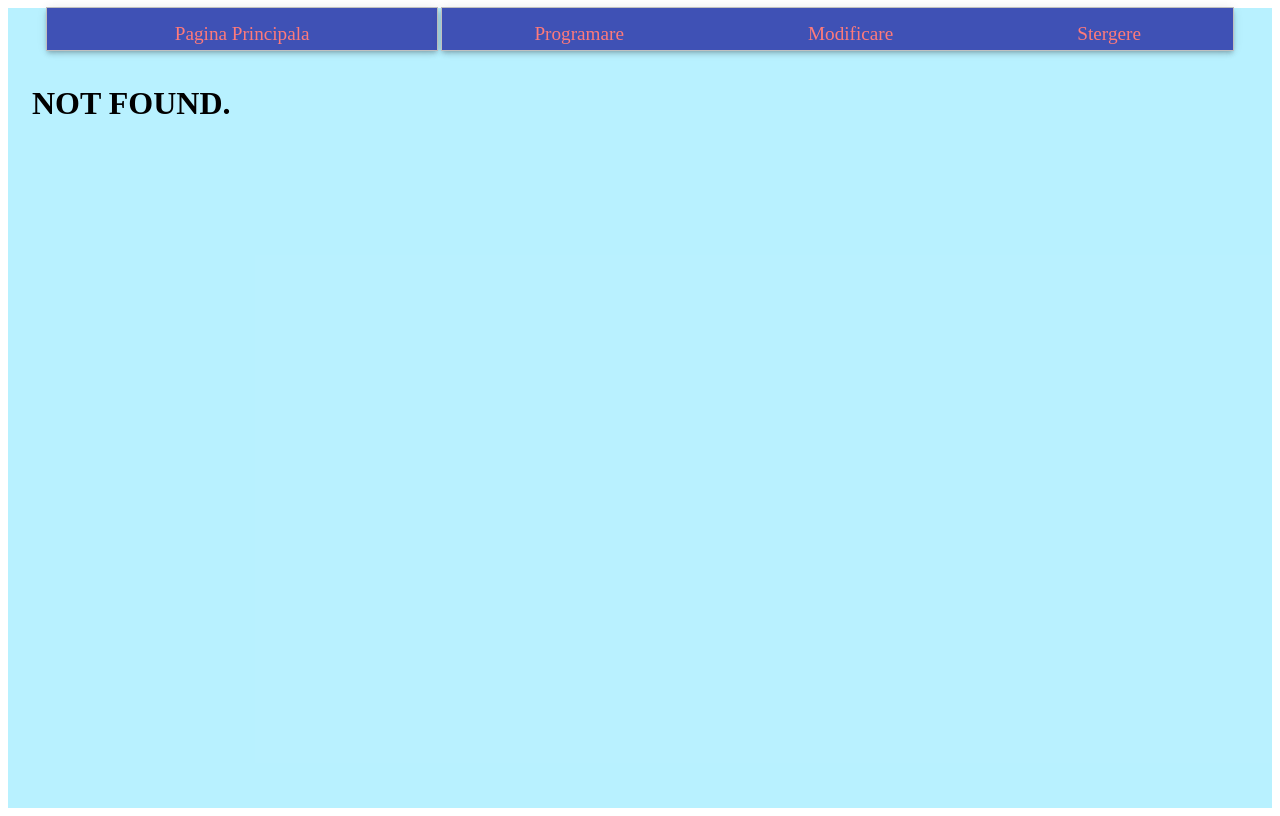
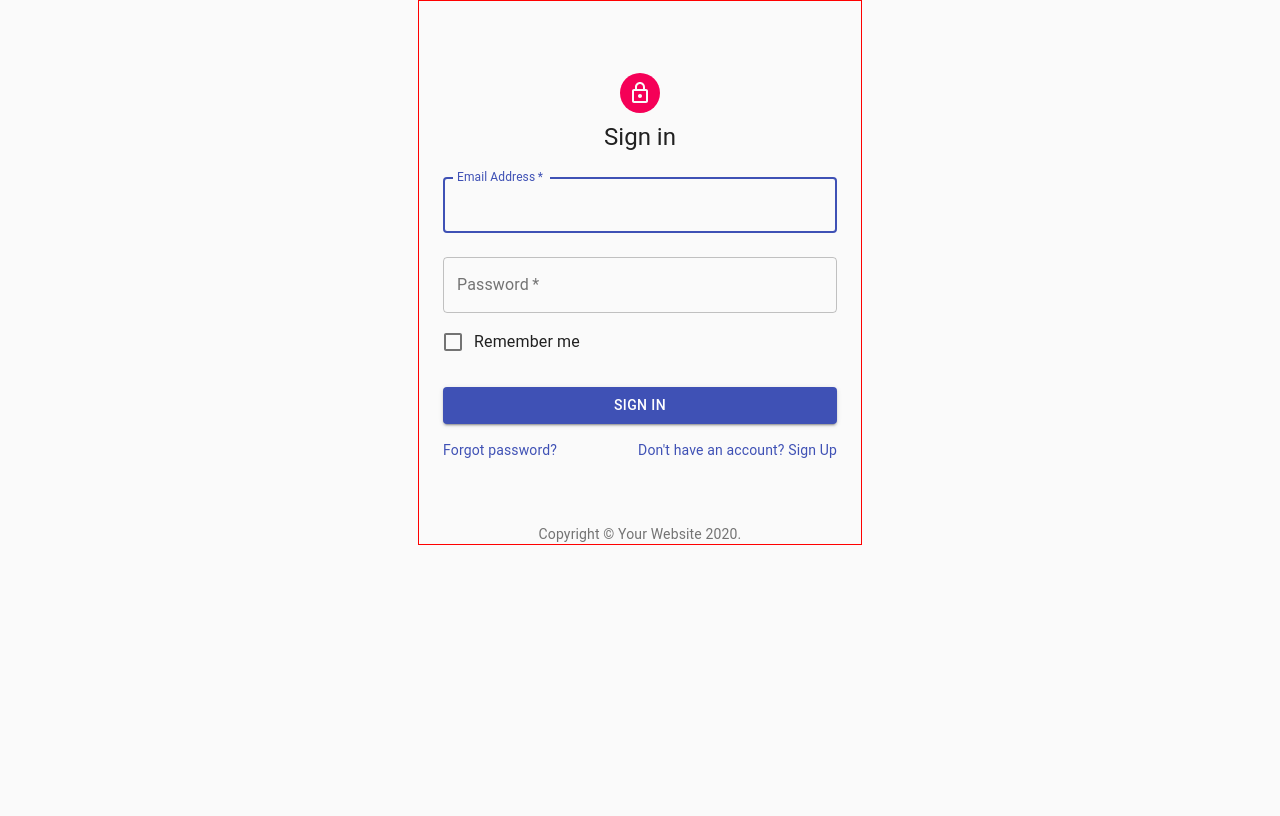
Before and after one commit to constAlex/platforma-facultate-demo, a React (Create React App) app: page /login in a window 1280 px wide. Before the commit this address had no page. Built offline with nearby package versions, Linux system fonts and the light colour scheme.

Commit message:
added login template component from material-ui

```diff
--- /dev/null
+++ b/src/components/IFrameDemo/IFrameDemo.scss
@@ -0,0 +1,3 @@
+main {
+  border: 1px solid red;
+}
--- /dev/null
+++ b/src/components/IFrameDemo/IFrameDemo.tsx
@@ -0,0 +1,120 @@
+import React from "react";
+import Avatar from "@material-ui/core/Avatar";
+import Button from "@material-ui/core/Button";
+import CssBaseline from "@material-ui/core/CssBaseline";
+import TextField from "@material-ui/core/TextField";
+import FormControlLabel from "@material-ui/core/FormControlLabel";
+import Checkbox from "@material-ui/core/Checkbox";
+import Link from "@material-ui/core/Link";
+import Grid from "@material-ui/core/Grid";
+import Box from "@material-ui/core/Box";
+import LockOutlinedIcon from "@material-ui/icons/LockOutlined";
+import Typography from "@material-ui/core/Typography";
+import { makeStyles } from "@material-ui/core/styles";
+import Container from "@material-ui/core/Container";
+import "./IFrameDemo.scss";
+
+function Copyright() {
+  return (
+    <Typography variant="body2" color="textSecondary" align="center">
+      {"Copyright © "}
+      <Link color="inherit" href="https://material-ui.com/">
+        Your Website
+      </Link>{" "}
+      {new Date().getFullYear()}
+      {"."}
+    </Typography>
+  );
+}
+
+const useStyles = makeStyles((theme: any) => ({
+  paper: {
+    marginTop: theme.spacing(8),
+    display: "flex",
+    flexDirection: "column",
+    alignItems: "center",
+  },
+  avatar: {
+    margin: theme.spacing(1),
+    backgroundColor: theme.palette.secondary.main,
+  },
+  form: {
+    width: "100%", // Fix IE 11 issue.
+    marginTop: theme.spacing(1),
+  },
+  submit: {
+    margin: theme.spacing(3, 0, 2),
+  },
+}));
+
+const IFrameDemo: React.FC = () => {
+  const classes = useStyles();
+
+  return (
+    <Container component="main" maxWidth="xs">
+      <CssBaseline />
+      <div className={classes.paper}>
+        <Avatar className={classes.avatar}>
+          <LockOutlinedIcon />
+        </Avatar>
+        <Typography component="h1" variant="h5">
+          Sign in
+        </Typography>
+        <form className={classes.form} noValidate>
+          <TextField
+            variant="outlined"
+            margin="normal"
+            required
+            fullWidth
+            id="email"
+            label="Email Address"
+            name="email"
+            autoComplete="email"
+            autoFocus
+          />
+          <TextField
+            variant="outlined"
+            margin="normal"
+            required
+            fullWidth
+            name="password"
+            label="Password"
+            type="password"
+            id="password"
+            autoComplete="current-password"
+          />
+          <FormControlLabel
+            control={<Checkbox value="remember" color="primary" />}
+            label="Remember me"
+          />
+          <Button
+            type="submit"
+            fullWidth
+            variant="contained"
+            color="primary"
+            className={classes.submit}
+          >
+            Sign In
+          </Button>
+          <Grid container>
+            <Grid item xs>
+              <Link href="#" variant="body2">
+                Forgot password?
+              </Link>
+            </Grid>
+            <Grid item>
+              <Link href="#" variant="body2">
+                {"Don't have an account? Sign Up"}
+              </Link>
+            </Grid>
+          </Grid>
+        </form>
+      </div>
+      <Box mt={8}>
+        <Copyright />
+      </Box>
+    </Container>
+  );
+};
+
+export default IFrameDemo;
--- a/src/index.js
+++ b/src/index.js
@@ -2,15 +2,19 @@ import React from "react";
 import ReactDOM from "react-dom";
 import "./index.css";
 import App from "./App";
-import { BrowserRouter } from "react-router-dom";
-import { Provider} from "react-redux";
+import IFrameDemo from "./components/IFrameDemo/IFrameDemo";
+import { Switch, Route, BrowserRouter } from "react-router-dom";
+import { Provider } from "react-redux";
 import { store } from "./redux/store";
 
 ReactDOM.render(
   <Provider store={store}>
-  <BrowserRouter>
-    <App />
-  </BrowserRouter>
+    <BrowserRouter>
+      <Switch>
+        <Route exact path="/login" render={() => <IFrameDemo />} />
+        <App />
+      </Switch>
+    </BrowserRouter>
   </Provider>,
   document.getElementById("root")
 );
--- /dev/null
+++ b/src/react-app-env.d.ts
@@ -0,0 +1 @@
+/// <reference types="react-scripts" />
```
Also changed, not shown: package.json (+4 -3 lines), tsconfig.json (added, +26 -0 lines), 1 other file (tests, documents, lock files or other folders).
